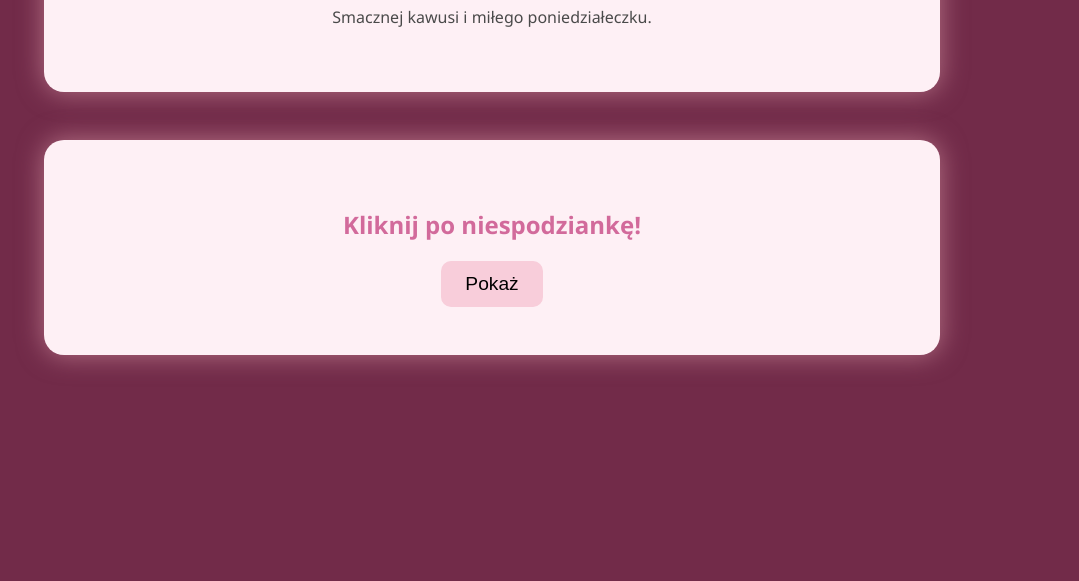
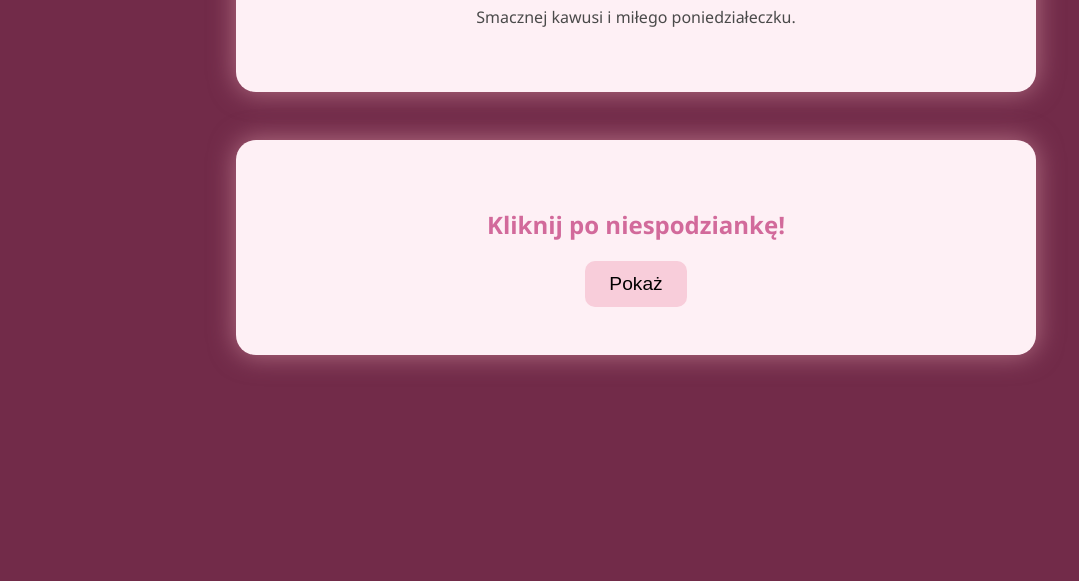
Before and after one commit to sy-00/mammamia, a plain HTML site: page index.html in a window 1280 px wide. Shown: the part 219-800 px from the top of the page, without its empty margins (4-1083 px from the left). Drawn offline with Linux system fonts and the light colour scheme.

Commit message:
Update style.css

```diff
--- a/style.css
+++ b/style.css
@@ -9,13 +9,14 @@ body {
 
 header, section {
   padding: 3rem;
-  margin: 3rem;
+  margin: 3rem auto;
   width: 100%;
   max-width: 800px;
   background: #fef0f5;
   border-radius: 20px;
   box-shadow: 0 0 27px rgba(250, 185, 195, 0.5);
   animation: fadeIn 1.3s ease-out;
+  box-sizing: border-box;
 }
 
 @media (max-width: 800px) {
```
